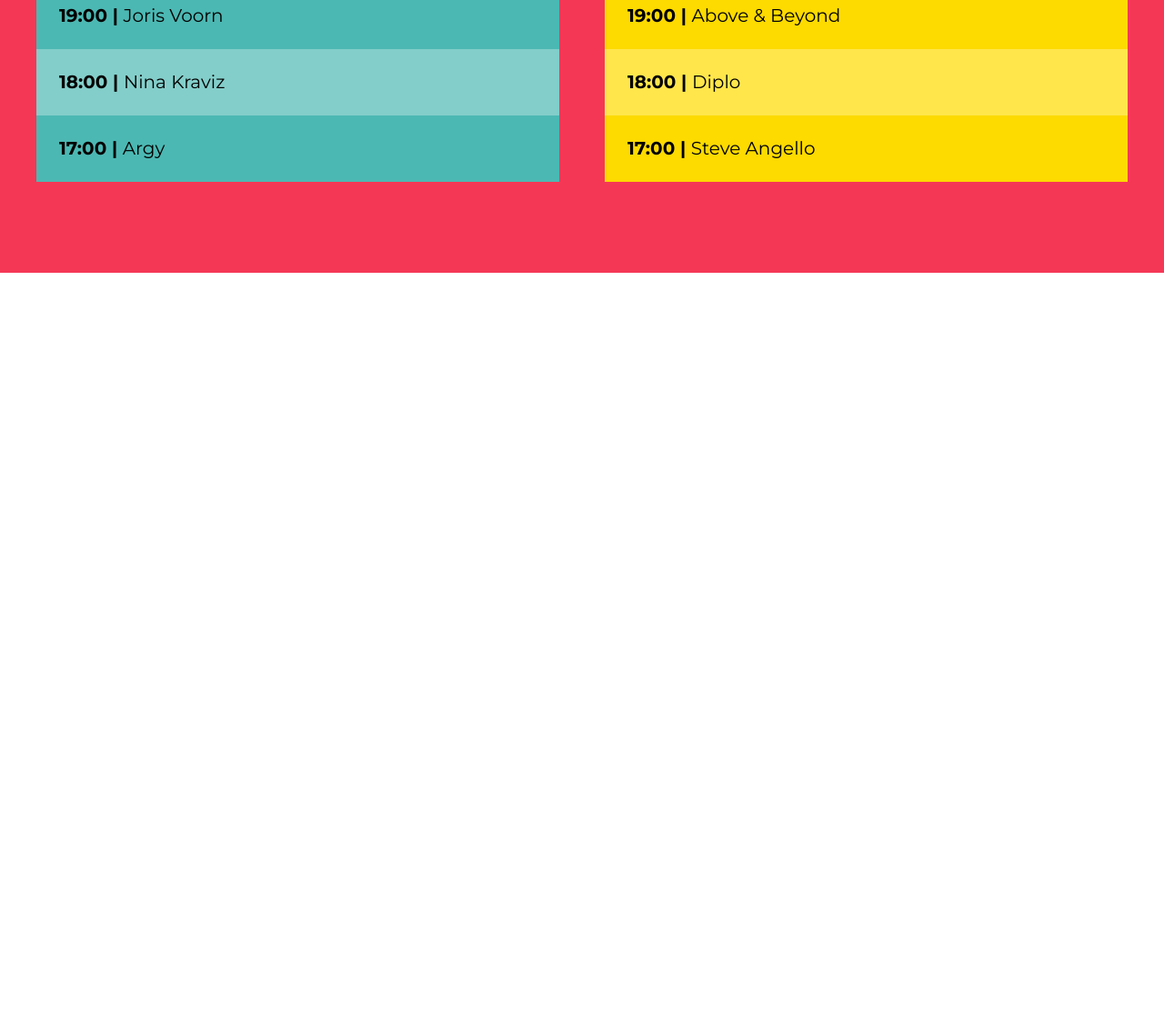
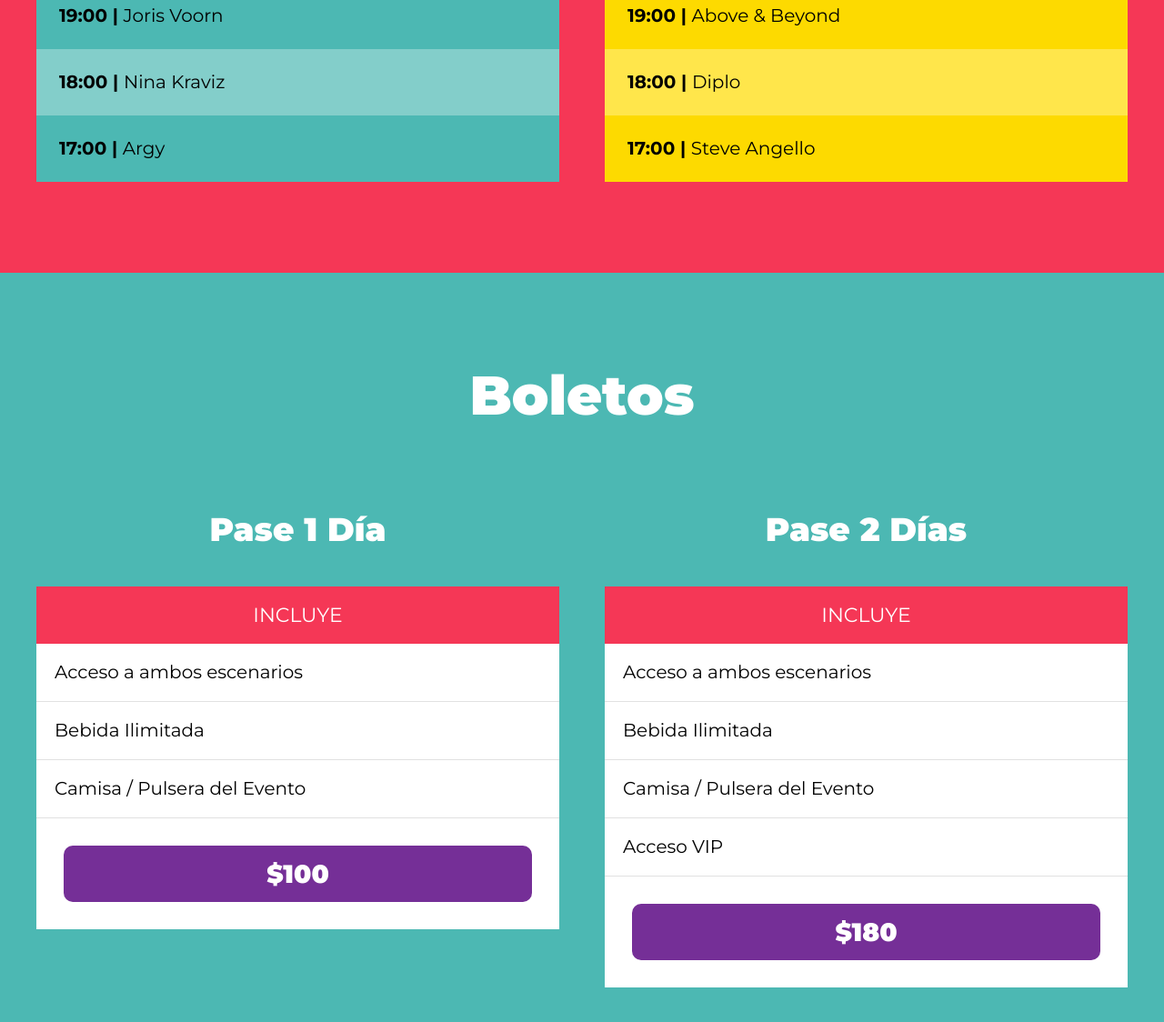
Before and after one commit to nicoconti1901/Festival2024, a website: page index.html in a window 1280 px wide. Shown: the part 2800-3924 px from the top of the page at 91% size. Before the commit the page ends 3100 px from the top, so only its background shows below. Drawn offline with Linux system fonts and the light colour scheme.

Commit message:
finalizada la seccion boletos

```diff
--- a/index.html
+++ b/index.html
@@ -39,7 +39,7 @@
 
     <section class="sobre-festival">
       <div class="imagen">
-        <img src="src/img/damasgratis.jpeg" alt="sobre festival">
+        <img src="src/img/damasgratis.jpeg" alt="sobre festival" />
       </div>
       <div class="contenido-festival">
         <h2>Cumbia & Reggaeton Festival</h2>
@@ -62,53 +62,31 @@
           <p class="nombre-escenario">Cumbia</p>
 
           <ul class="calendario">
-                  <li>
-                      24:00 | <span>Adam Beyer</span>
-                  </li>
-                  <li>
-                      22:00 | <span>Carl Cox</span>
-                  </li>
-                  <li>
-                      20:00 | <span>HI-LO</span>
-                  </li>
-                  <li>
-                      19:00 | <span>Amelie Lens</span>
-                  </li>
-                  <li>
-                      18:00 | <span>CamelPhat</span>
-                  </li>
-                  <li>
-                      17:00 | <span>ARTBAT</span>
-                  </li>
+            <li>24:00 | <span>Adam Beyer</span></li>
+            <li>22:00 | <span>Carl Cox</span></li>
+            <li>20:00 | <span>HI-LO</span></li>
+            <li>19:00 | <span>Amelie Lens</span></li>
+            <li>18:00 | <span>CamelPhat</span></li>
+            <li>17:00 | <span>ARTBAT</span></li>
           </ul>
-          </div> <!--.escenario-->
+        </div>
+        <!--.escenario-->
 
         <div class="escenario bg-verde">
           <p class="nombre-escenario">Reggaeton</p>
 
           <ul class="calendario">
-                  <li>
-                      24:00 | <span>David Guetta</span>
-                  </li>
-                  <li>
-                      22:00 | <span>Tïesto</span>
-                  </li>
-                  <li>
-                      20:00 | <span>Martin Garrix</span>
-                  </li>
-                  <li>
-                      19:00 | <span>Steve Aoki</span>
-                  </li>
-                  <li>
-                      18:00 | <span>Afrojack</span>
-                  </li>
-                  <li>
-                      17:00 | <span>Vintage Culture</span>
-                  </li>
+            <li>24:00 | <span>David Guetta</span></li>
+            <li>22:00 | <span>Tïesto</span></li>
+            <li>20:00 | <span>Martin Garrix</span></li>
+            <li>19:00 | <span>Steve Aoki</span></li>
+            <li>18:00 | <span>Afrojack</span></li>
+            <li>17:00 | <span>Vintage Culture</span></li>
           </ul>
-          </div> <!--.escenario-->
-      </div> <!--.escenarios-contenedor -->
-
+        </div>
+        <!--.escenario-->
+      </div>
+      <!--.escenarios-contenedor -->
 
       <p class="dia">Sábado 22</p>
       <div class="escenarios-contenedor contenedor">
@@ -116,52 +94,70 @@
           <p class="nombre-escenario">Cumbia</p>
 
           <ul class="calendario">
-                  <li>
-                      24:00 | <span>Reinier Zonneveld</span>
-                  </li>
-                  <li>
-                      22:00 | <span>Eric Prydz</span>
-                  </li>
-                  <li>
-                      20:00 | <span>Deadmau5</span>
-                  </li>
-                  <li>
-                      19:00 | <span>Joris Voorn</span>
-                  </li>
-                  <li>
-                      18:00 | <span>Nina Kraviz</span>
-                  </li>
-                  <li>
-                      17:00 | <span>Argy</span>
-                  </li>
+            <li>24:00 | <span>Reinier Zonneveld</span></li>
+            <li>22:00 | <span>Eric Prydz</span></li>
+            <li>20:00 | <span>Deadmau5</span></li>
+            <li>19:00 | <span>Joris Voorn</span></li>
+            <li>18:00 | <span>Nina Kraviz</span></li>
+            <li>17:00 | <span>Argy</span></li>
           </ul>
-          </div> <!--.escenario-->
+        </div>
+        <!--.escenario-->
 
         <div class="escenario bg-amarillo">
           <p class="nombre-escenario">Reggaeton</p>
 
           <ul class="calendario">
-                  <li>
-                      24:00 | <span>Armin Van Buuren</span>
-                  </li>
-                  <li>
-                      22:00 | <span>Calvin Harris</span>
-                  </li>
-                  <li>
-                      20:00 | <span>Hardwell</span>
-                  </li>
-                  <li>
-                      19:00 | <span>Above & Beyond</span>
-                  </li>
-                  <li>
-                      18:00 | <span>Diplo</span>
-                  </li>
-                  <li>
-                      17:00 | <span>Steve Angello</span>
-                  </li>
+            <li>24:00 | <span>Armin Van Buuren</span></li>
+            <li>22:00 | <span>Calvin Harris</span></li>
+            <li>20:00 | <span>Hardwell</span></li>
+            <li>19:00 | <span>Above & Beyond</span></li>
+            <li>18:00 | <span>Diplo</span></li>
+            <li>17:00 | <span>Steve Angello</span></li>
           </ul>
-          </div> <!--.escenario-->
-      </div> <!--.escenarios-contenedor -->
+        </div>
+        <!--.escenario-->
+      </div>
+      <!--.escenarios-contenedor -->
+    </section>
+    <section id="boletos" class="contenedor-boletos">
+      <h3>Boletos</h3>
+
+      <div class="boletos">
+        <div class="pase">
+          <p class="pase-nombre">Pase 1 Día</p>
+          <header class="pase-header">
+            <p>Incluye</p>
+          </header>
+          <div class="pase-body">
+            <ul>
+              <li>Acceso a ambos escenarios</li>
+              <li>Bebida Ilimitada</li>
+              <li>Camisa / Pulsera del Evento</li>
+            </ul>
+          </div>
+          <footer class="pase-footer">
+            <p>$100</p>
+          </footer>
+        </div>
+        <div class="pase">
+          <p class="pase-nombre">Pase 2 Días</p>
+          <header class="pase-header">
+            <p>Incluye</p>
+          </header>
+          <div class="pase-body">
+            <ul>
+              <li>Acceso a ambos escenarios</li>
+              <li>Bebida Ilimitada</li>
+              <li>Camisa / Pulsera del Evento</li>
+              <li>Acceso VIP</li>
+            </ul>
+          </div>
+          <footer class="pase-footer">
+            <p>$180</p>
+          </footer>
+        </div>
+      </div>
     </section>
   </body>
 </html>
--- /dev/null
+++ b/src/scss/layout/_boletos.scss
@@ -0,0 +1,77 @@
+@use "base/variables" as v;
+@use "base/mixins" as m;
+
+.contenedor-boletos {
+  background-color: v.$verde;
+
+  h3 {
+    color: v.$blanco;
+  }
+
+  .boletos {
+    @include m.contenedor;
+    @include m.tablet {
+      @include m.grid(2);
+    }
+  }
+}
+
+.pase {
+  transition: transform 0.2s ease-in-out;
+  &:hover {
+    transform: scale(1.1);
+  }
+  &-nombre {
+    font-size: 3.6rem;
+    color: v.$blanco;
+    text-align: center;
+    font-weight: 900;
+  }
+
+  &-header,
+  &-footer {
+    padding: 0.5rem;
+
+    p {
+      color: v.$blanco;
+      text-align: center;
+      margin: 0;
+    }
+  }
+  &-header {
+    background-color: v.$rosa;
+    p {
+      text-transform: uppercase;
+      font-size: 2.2rem;
+      padding: 1rem 0;
+    }
+  }
+  &-body {
+    background-color: v.$blanco;
+    ul {
+      @include m.resetear-lista;
+
+      li {
+        padding: 2rem;
+        border-bottom: solid 1px #e1e1e1;
+      }
+    }
+  }
+  &-footer {
+    background-color: v.$blanco;
+    padding: 3rem;
+
+    p {
+      font-size: 2.8rem;
+      font-weight: 900;
+      background-color: v.$morado;
+      padding: 1rem 0;
+      border-radius: 1rem;
+      cursor: pointer;
+
+      &:hover {
+        background-color: darken(v.$morado, 20%);
+      }
+    }
+  }
+}
--- a/src/scss/layout/_index.scss
+++ b/src/scss/layout/_index.scss
@@ -2,3 +2,4 @@
 @forward 'video';
 @forward 'festival';
 @forward 'lineup';
+@forward 'boletos';
```
Also changed, not shown: build/css/app.css. Lines whose indentation alone changed are shown as unchanged.
